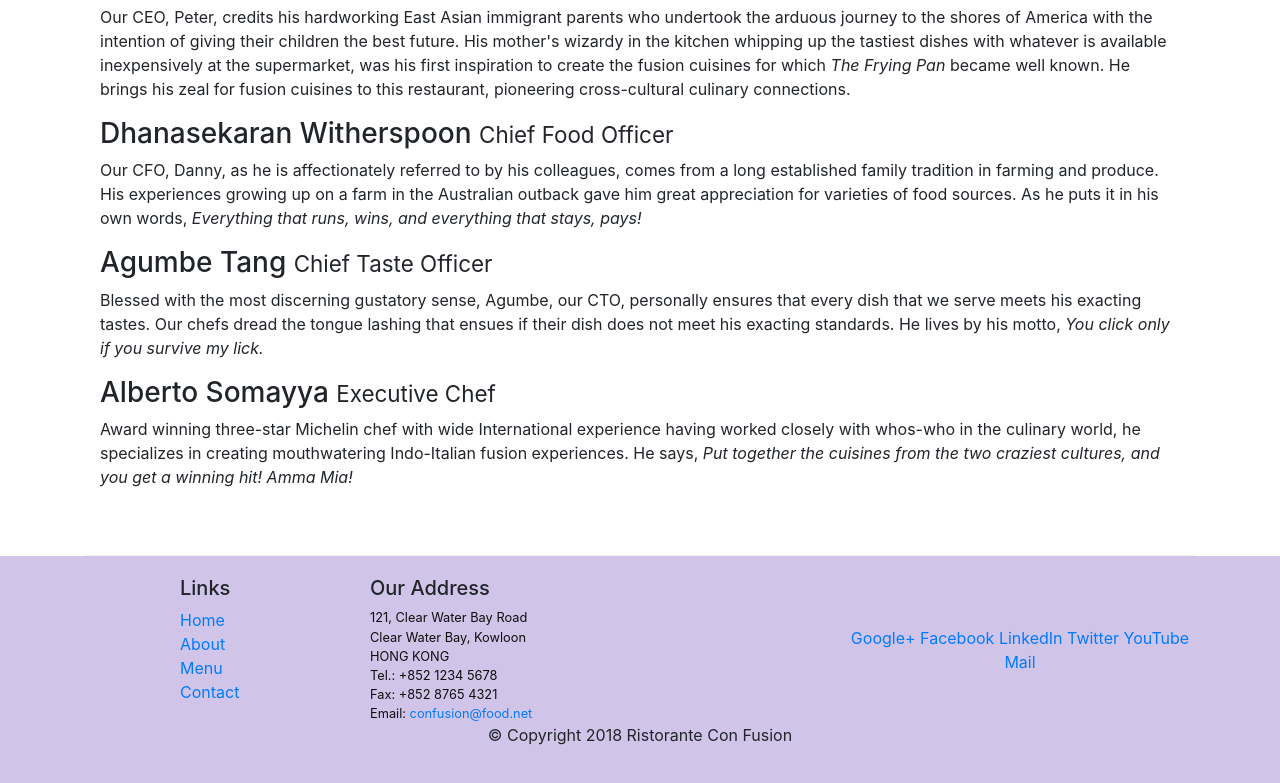
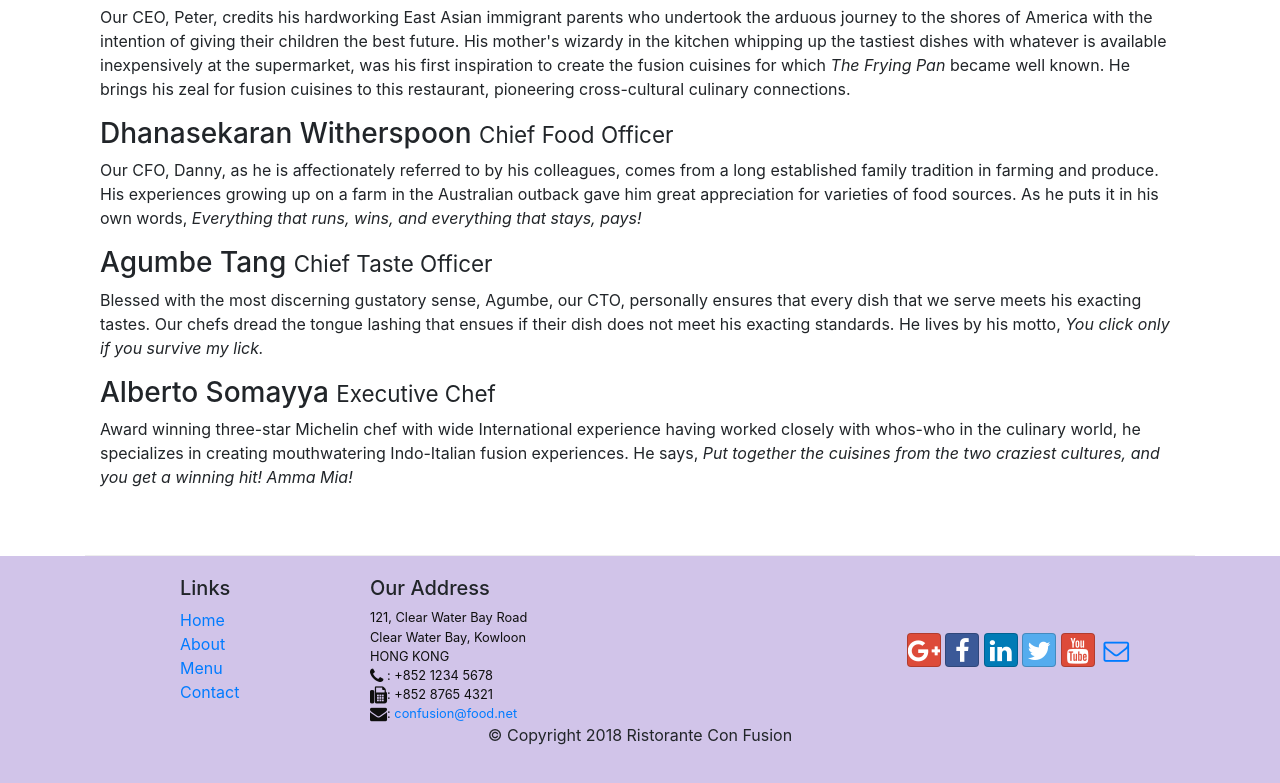
Before and after one commit to Erikzilla/Coursera-FullStackWebDevelopmentWithReact-Course1, a website: page aboutus.html in a window 1280 px wide. Shown: the part 998-1781 px from the top of the page. Drawn offline with nearby package versions, Linux system fonts and the light colour scheme.

Commit message:
Icon Fonts

```diff
--- a/aboutus.html
+++ b/aboutus.html
@@ -9,6 +9,8 @@
 
     <!-- Bootstrap CSS -->
     <link rel="stylesheet" href="node_modules/bootstrap/dist/css/bootstrap.min.css">
+    <link rel="stylesheet" href="node_modules/font-awesome/css/font-awesome.min.css">
+    <link rel="stylesheet" type="text/css" href="node_modules/bootstrap-social/bootstrap-social.css">
     <link href="css/styles.css" rel="stylesheet">
     <title>Ristorante Con Fusion: About Us</title>
 
@@ -23,10 +25,10 @@
            <a class="navbar-brand mr-auto" href="./index.html">Ristorante Con Fusion</a>
            <div class="collapse navbar-collapse" id="Navbar">
                 <ul class="navbar-nav mr-auto">
-                    <li class="nav-item"><a class="nav-link" href="./index.html">Home</a></li>
-                    <li class="nav-item active"><a class="nav-link" href="#">About</a></li>
-                    <li class="nav-item"><a class="nav-link" href="#">Menu</a></li>
-                    <li class="nav-item"><a class="nav-link" href="#">Contact</a></li>
+                    <li class="nav-item active"><a class="nav-link" href="#"><span class="fa fa-home fa-lg"></span> Home</a></li>
+                    <li class="nav-item"><a class="nav-link" href="./aboutus.html"><span class="fa fa-info fa-lg"></span> About</a></li>
+                    <li class="nav-item"><a class="nav-link" href="#"><span class="fa fa-list fa-lg"></span> Menu</a></li>
+                    <li class="nav-item"><a class="nav-link" href="#"><span class="fa fa-address-card fa-lg"></span> Contact</a></li>
                 </ul>
             </div>
         </div>
@@ -50,7 +52,6 @@
             <ol class="col-12 breadcrumb">
                 <li class="breadcrumb-item"><a href="./index.html">Home</a> </li>
                 <li class="breadcrumb-item active">About Us</li>
-
             </ol>
             <div class="col-12">
                <h3>About Us</h3>
@@ -101,21 +102,21 @@
                     <h5>Our Address</h5>
                     <address>
 		              121, Clear Water Bay Road<br>
-		              Clear Water Bay, Kowloon<br>
-		              HONG KONG<br>
-		              Tel.: +852 1234 5678<br>
-		              Fax: +852 8765 4321<br>
-		              Email: <a href="mailto:confusion@food.net">confusion@food.net</a>
+                      Clear Water Bay, Kowloon<br>
+                      HONG KONG<br>
+                      <i class="fa fa-phone fa-lg"></i> : +852 1234 5678<br>
+                      <i class="fa fa-fax fa-lg"></i>: +852 8765 4321<br>
+                      <i class="fa fa-envelope fa-lg"></i>: <a href="mailto:confusion@food.net">confusion@food.net</a>
 		           </address>
                 </div>
                 <div class="col-12 col-sm-4 align-self-center">
                     <div class="text-center">
-                        <a href="http://google.com/+">Google+</a>
-                        <a href="http://www.facebook.com/profile.php?id=">Facebook</a>
-                        <a href="http://www.linkedin.com/in/">LinkedIn</a>
-                        <a href="http://twitter.com/">Twitter</a>
-                        <a href="http://youtube.com/">YouTube</a>
-                        <a href="mailto:">Mail</a>
+                        <a class="btn btn-social-icon btn-google " href="http://google.com/+"><i class="fa fa-google-plus fa-lg"></i></a>
+                        <a class="btn btn-social-icon btn-facebook " href="http://www.facebook.com/profile.php?id="><i class="fa fa-facebook fa-lg"></i></a>
+                        <a class="btn btn-social-icon btn-linkedin " href="http://www.linkedin.com/in/"><i class="fa fa-linkedin fa-lg"></i></a>
+                        <a class="btn btn-social-icon btn-twitter " href="http://twitter.com/"><i class="fa fa-twitter fa-lg"></i></a>
+                        <a class="btn btn-social-icon btn-google " href="http://youtube.com/"><i class="fa fa-youtube fa-lg"></i></a>
+                        <a class="btn btn-social-icon " href="mailto:"><i class="fa fa-envelope-o fa-lg"></i></a>
                     </div>
                 </div>
            </div>
--- a/package.json
+++ b/package.json
@@ -15,6 +15,8 @@
   },
   "dependencies": {
     "bootstrap": "^4.0.0",
+    "bootstrap-social": "^5.1.1",
+    "font-awesome": "^4.7.0",
     "jquery": "^3.3.1",
     "popper.js": "^1.12.9"
   }
```
Also changed, not shown: index.html (+15 -13 lines), 1 other file.
